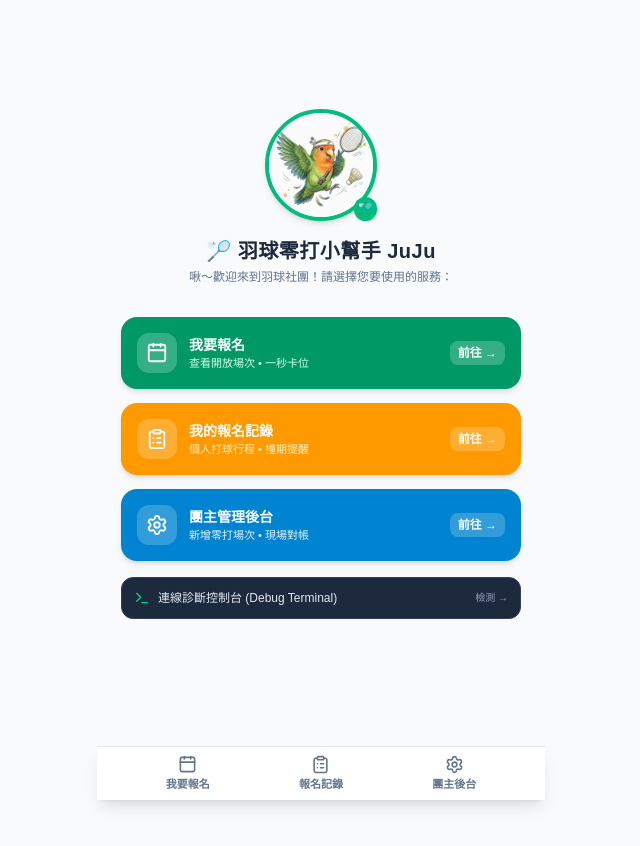
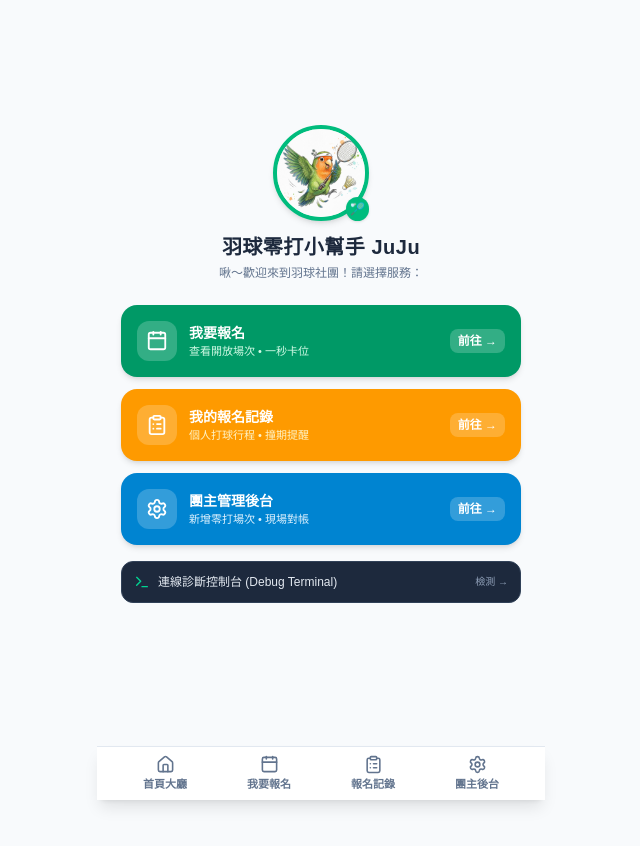
Before and after one commit to lulu-lovebird/badminton-line-bot, a Next.js app: page /liff in a window 1280 px wide. Shown: the top 846 px of the page, without its empty margins (319-959 px from the left). Built offline with nearby package versions, Linux system fonts and the light colour scheme.

Commit message:
fix: introduce LiffProvider in layout to keep LIFF session active and prevent redirect bounces

```diff
--- a/src/app/liff/layout.tsx
+++ b/src/app/liff/layout.tsx
@@ -2,18 +2,28 @@
 
 import React from 'react';
 import Link from 'next/link';
-import { Calendar, ClipboardList, Settings } from 'lucide-react';
+import { Home, Calendar, ClipboardList, Settings } from 'lucide-react';
+import { LiffProvider } from '@/components/liff-provider';
 
 export default function LiffLayout({ children }: { children: React.ReactNode }) {
   return (
+    <LiffProvider>
       <div className="min-h-screen bg-slate-50 flex flex-col justify-between">
         {/* 頁面主要內容 */}
         <div className="flex-1 pb-16">
           {children}
         </div>
 
-      {/* 底部常駐靜態導航 Bar (拿掉動態 usePathname 監聽，徹底防止 re-render 跳閃) */}
-      <nav className="fixed bottom-0 left-0 right-0 max-w-md mx-auto bg-white/95 backdrop-blur border-t border-slate-200 px-6 py-2 flex justify-around items-center z-50 shadow-lg">
+        {/* 底部常駐導航 Bar (Next.js Link 客戶端路由，保持 LIFF Session 不中斷) */}
+        <nav className="fixed bottom-0 left-0 right-0 max-w-md mx-auto bg-white/95 backdrop-blur border-t border-slate-200 px-4 py-2 flex justify-around items-center z-50 shadow-lg">
+          <Link
+            href="/liff"
+            className="flex flex-col items-center gap-0.5 text-[11px] font-bold text-slate-500 hover:text-emerald-600 active:text-emerald-600"
+          >
+            <Home size={19} />
+            <span>首頁大廳</span>
+          </Link>
+
           <Link
             href="/liff/sessions"
             className="flex flex-col items-center gap-0.5 text-[11px] font-bold text-slate-500 hover:text-emerald-600 active:text-emerald-600"
@@ -32,12 +42,13 @@ export default function LiffLayout({ children }: { children: React.ReactNode })
 
           <Link
             href="/liff/admin"
-          className="flex flex-col items-center gap-0.5 text-[11px] font-bold text-slate-500 hover:text-blue-600 active:text-blue-600"
+            className="flex flex-col items-center gap-0.5 text-[11px] font-bold text-slate-500 hover:text-sky-600 active:text-sky-600"
           >
             <Settings size={19} />
             <span>團主後台</span>
           </Link>
         </nav>
       </div>
+    </LiffProvider>
   );
 }
--- a/src/app/liff/page.tsx
+++ b/src/app/liff/page.tsx
@@ -1,21 +1,28 @@
 'use client';
 
-import React from 'react';
+import React, { Suspense } from 'react';
 import Link from 'next/link';
-import { Calendar, ClipboardList, Settings, Terminal, Shield } from 'lucide-react';
+import { useSearchParams } from 'next/navigation';
+import { Calendar, ClipboardList, Settings, Terminal, Shield, Sparkles } from 'lucide-react';
+import { useLiff } from '@/components/liff-provider';
 
-export default function LiffHubPage() {
+function LiffHubContent() {
+  const searchParams = useSearchParams();
+  const groupId = searchParams?.get('groupId') || '';
+  const groupQuery = groupId ? `?groupId=${encodeURIComponent(groupId)}` : '';
+
+  const { userProfile, isReady } = useLiff();
+
   return (
     <main className="min-h-screen bg-slate-50 p-6 flex flex-col items-center justify-center max-w-md mx-auto text-center pb-24">
       {/* 可愛小幫手 JuJu 形象 */}
-      <div className="relative mb-4">
-        <div className="w-28 h-28 rounded-full bg-emerald-100 border-4 border-emerald-500 shadow-md flex items-center justify-center overflow-hidden">
+      <div className="relative mb-3">
+        <div className="w-24 h-24 rounded-full bg-emerald-100 border-4 border-emerald-500 shadow-md flex items-center justify-center overflow-hidden">
           <img
             src="/images/juju_badminton.jpg"
             alt="JuJu"
             className="w-full h-full object-cover"
             onError={(e) => {
-              // 圖片載入回退
               (e.target as HTMLElement).style.display = 'none';
             }}
           />
@@ -25,17 +32,28 @@ export default function LiffHubPage() {
         </span>
       </div>
 
-      <h1 className="text-xl font-black text-slate-800 tracking-wide">
-        🏸 羽球零打小幫手 JuJu
+      <h1 className="text-xl font-black text-slate-800 tracking-wide flex items-center justify-center gap-1.5">
+        <span>羽球零打小幫手 JuJu</span>
       </h1>
-      <p className="text-xs text-slate-500 mt-1 mb-8">
-        啾～歡迎來到羽球社團！請選擇您要使用的服務：
-      </p>
 
-      {/* 4 大核心功能捷徑卡片 (純靜態 Link，絕無跳轉循環) */}
-      <div className="w-full space-y-3.5">
+      {/* 迎賓標籤 */}
+      <div className="mt-1 mb-6">
+        {userProfile ? (
+          <div className="inline-flex items-center gap-1 text-xs bg-emerald-100 text-emerald-800 px-3 py-1 rounded-full font-medium">
+            <Sparkles size={13} className="text-emerald-600" />
+            <span>嗨，{userProfile.displayName}！歡迎回到球隊</span>
+          </div>
+        ) : (
+          <p className="text-xs text-slate-500">
+            {isReady ? '啾～歡迎來到羽球社團！請選擇服務：' : '正在連線 LINE 服務中...'}
+          </p>
+        )}
+      </div>
+
+      {/* 4 大核心功能捷徑卡片 (使用 Next.js Link 客戶端導航，維持 LIFF Session) */}
+      <div className="w-full space-y-3">
         <Link
-          href="/liff/sessions"
+          href={`/liff/sessions${groupQuery}`}
           className="w-full p-4 bg-emerald-600 hover:bg-emerald-700 text-white rounded-2xl shadow-md flex items-center justify-between transition-transform active:scale-95"
         >
           <div className="flex items-center gap-3">
@@ -51,7 +69,7 @@ export default function LiffHubPage() {
         </Link>
 
         <Link
-          href="/liff/my-records"
+          href={`/liff/my-records${groupQuery}`}
           className="w-full p-4 bg-amber-500 hover:bg-amber-600 text-white rounded-2xl shadow-md flex items-center justify-between transition-transform active:scale-95"
         >
           <div className="flex items-center gap-3">
@@ -67,7 +85,7 @@ export default function LiffHubPage() {
         </Link>
 
         <Link
-          href="/liff/admin"
+          href={`/liff/admin${groupQuery}`}
           className="w-full p-4 bg-sky-600 hover:bg-sky-700 text-white rounded-2xl shadow-md flex items-center justify-between transition-transform active:scale-95"
         >
           <div className="flex items-center gap-3">
@@ -82,7 +100,7 @@ export default function LiffHubPage() {
           <span className="text-xs font-bold bg-white/20 px-2 py-1 rounded-lg">前往 →</span>
         </Link>
 
-        {/* 系統除錯終端機 */}
+        {/* 系統除錯診斷 */}
         <Link
           href="/liff/debug"
           className="w-full p-3 bg-slate-800 hover:bg-slate-900 text-slate-200 rounded-xl flex items-center justify-between transition-all text-xs border border-slate-700 mt-4"
@@ -97,3 +115,11 @@ export default function LiffHubPage() {
     </main>
   );
 }
+
+export default function LiffHubPage() {
+  return (
+    <Suspense fallback={<div className="p-8 text-center text-xs text-slate-400">載入小幫手中...</div>}>
+      <LiffHubContent />
+    </Suspense>
+  );
+}
--- /dev/null
+++ b/src/components/liff-provider.tsx
@@ -0,0 +1,118 @@
+'use client';
+
+import React, { createContext, useContext, useEffect, useState } from 'react';
+import { initLiff } from '@/lib/liff-client';
+
+export interface LiffUserProfile {
+  userId: string;
+  displayName: string;
+  pictureUrl?: string;
+}
+
+interface LiffContextType {
+  liff: any | null;
+  isReady: boolean;
+  isLoggedIn: boolean;
+  isInClient: boolean;
+  userProfile: LiffUserProfile | null;
+  idToken: string;
+  error: string | null;
+}
+
+const LiffContext = createContext<LiffContextType>({
+  liff: null,
+  isReady: false,
+  isLoggedIn: false,
+  isInClient: false,
+  userProfile: null,
+  idToken: '',
+  error: null,
+});
+
+export function LiffProvider({ children }: { children: React.ReactNode }) {
+  const [liff, setLiff] = useState<any | null>(null);
+  const [isReady, setIsReady] = useState(false);
+  const [isLoggedIn, setIsLoggedIn] = useState(false);
+  const [isInClient, setIsInClient] = useState(false);
+  const [userProfile, setUserProfile] = useState<LiffUserProfile | null>(null);
+  const [idToken, setIdToken] = useState('');
+  const [error, setError] = useState<string | null>(null);
+
+  useEffect(() => {
+    let isMounted = true;
+
+    async function initialize() {
+      try {
+        const liffObj = await initLiff();
+        if (!isMounted) return;
+
+        if (!liffObj) {
+          setError('LIFF 初始化失敗');
+          setIsReady(true);
+          return;
+        }
+
+        setLiff(liffObj);
+        const inClient = liffObj.isInClient();
+        const loggedIn = liffObj.isLoggedIn();
+        setIsInClient(inClient);
+        setIsLoggedIn(loggedIn);
+
+        if (loggedIn) {
+          try {
+            const profile = await liffObj.getProfile();
+            const token = liffObj.getIDToken() || '';
+            if (isMounted) {
+              setUserProfile({
+                userId: profile.userId,
+                displayName: profile.displayName,
+                pictureUrl: profile.pictureUrl,
+              });
+              setIdToken(token);
+            }
+          } catch (pe: any) {
+            console.warn('取得 LINE 個人檔案失敗:', pe);
+          }
+        } else {
+          // 外部瀏覽器未登入訪客模式
+          if (isMounted) {
+            setUserProfile({
+              userId: 'U_guest_player',
+              displayName: '球友',
+            });
+          }
+        }
+      } catch (err: any) {
+        if (isMounted) setError(err?.message || '初始化異常');
+      } finally {
+        if (isMounted) setIsReady(true);
+      }
+    }
+
+    initialize();
+
+    return () => {
+      isMounted = false;
+    };
+  }, []);
+
+  return (
+    <LiffContext.Provider
+      value={{
+        liff,
+        isReady,
+        isLoggedIn,
+        isInClient,
+        userProfile,
+        idToken,
+        error,
+      }}
+    >
+      {children}
+    </LiffContext.Provider>
+  );
+}
+
+export function useLiff() {
+  return useContext(LiffContext);
+}
```
Lines whose indentation alone changed are shown as unchanged.
